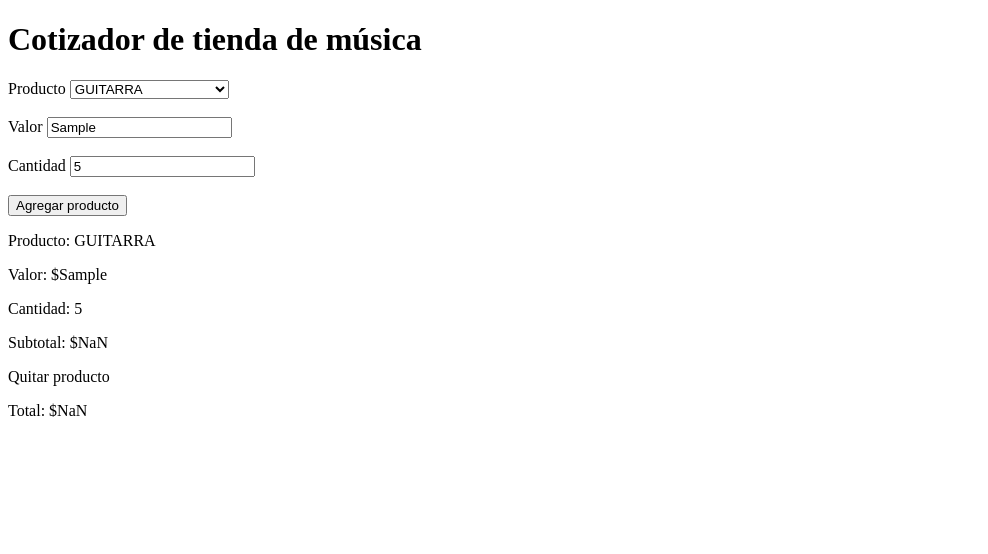
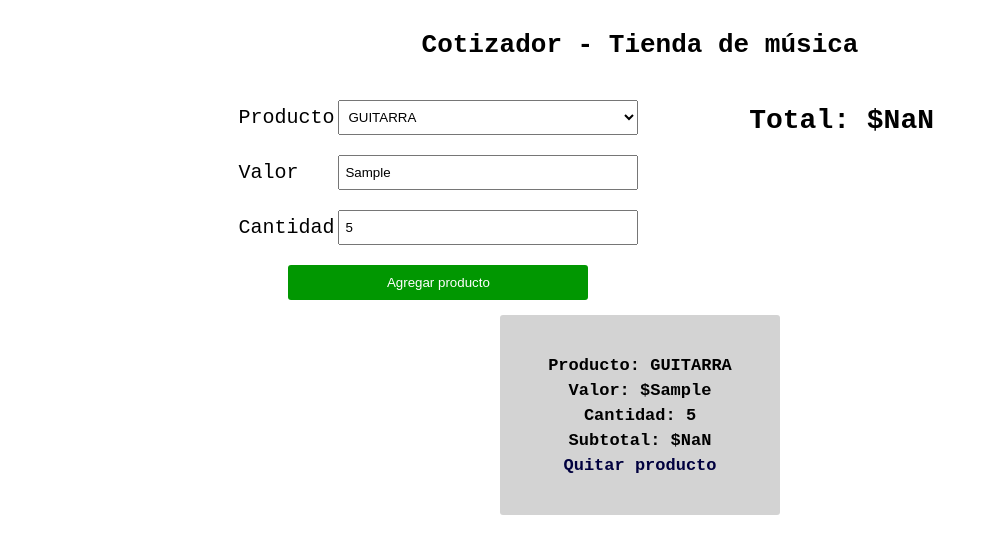
Before and after one commit to r-vudama/js-cotizador, a plain HTML site: page index.html in a window 1280 px wide. Both pictures are taken after typing "Sample", "5" into the empty fields and a click on the button "Agregar producto". Shown: the whole page, without its empty margins (0-988 px from the left). Drawn offline with Linux system fonts and the light colour scheme.

Commit message:
agregando css

```diff
--- a/index.html
+++ b/index.html
@@ -3,14 +3,17 @@
 <head>
     <meta charset="UTF-8">
     <meta name="viewport" content="width=device-width, initial-scale=1.0">
+    <link rel="stylesheet" href="style.css">
     <script defer src="main.js"></script>
     <title>Cotizador</title>
 </head>
 <body>
-    <h1>Cotizador de tienda de música</h1>
+    <h1>Cotizador - Tienda de música</h1>
 
-    <form action="" method="POST" action="index.html">
+    <div class="contenedor__form-y-total">
 
+        <form action="" method="POST" action="index.html" class="formulario">
+            <div class="formulario__select">
                 <label for="">Producto</label>
                 <select name="form_producto" id="form_producto">
                     <option value="GUITARRA" id="">GUITARRA</option>
@@ -18,25 +21,30 @@
                     <option value="CUERDAS GUITARRA" id="">CUERDAS GUITARRA</option>
                     <option value="CUERDAS BAJO" id="">CUERDAS BAJO</option>
                 </select>
-        <br>
-        <br>
+            </div>
+
+            <div class="formulario__input">
                 <label for="">Valor</label>
                 <input id="form_valor" type="text" name="form_valor" value="">
-        <br>
-        <br>
+            </div>
+
+            <div class="formulario__input">
                 <label for="">Cantidad</label>
                 <input type="number" name="form_cantidad" id="form_cantidad">
-        <br><br>
+            </div>
+
+            <div class="formulario__boton">
                 <button type="button" name="button" onclick="agregarProducto()">Agregar producto</button>
-
-
+            </div>
         </form>
 
-    <div id="carrito"></div>
+        <div id="carritoTotal" class="carritoTotal">
+            <p id="total">Total: $ 0</p>
+        </div>
 
-    <div id="carritoTotal">
-        <p id="total">Total: $</p>
     </div>
+
+    <div id="carrito" class="carrito"></div>
 
 
 
--- a/main.js
+++ b/main.js
@@ -43,6 +43,7 @@ function agregarProducto() {
 
         nuevoItem.appendChild(nuevoQuitar);
         nuevoQuitar.setAttribute('onclick', 'eliminarProducto(this)');
+        nuevoQuitar.setAttribute('class', 'quitarProducto');
         nuevoQuitar.appendChild(elementoQuitar);
 
     carrito.appendChild(nuevoItem)
--- /dev/null
+++ b/style.css
@@ -0,0 +1,129 @@
+*{
+    padding: 0;
+    margin: 0;
+    box-sizing: border-box;
+}
+
+body{
+    width: 90%;
+    margin: auto;
+    font-family: monospace;
+}
+
+button,
+a,
+input{
+    outline: none;
+}
+
+h1{
+    text-align: center;
+    margin: 30px auto
+}
+
+.contenedor__form-y-total{
+    margin: auto;
+    width: 70%;
+    display: flex;
+    justify-content: center;
+    align-items: flex-start;
+}
+
+.formulario{
+    width: 100%;
+}
+
+.formulario__select,
+.formulario__input,
+.formulario__boton{
+    display: flex;
+    justify-content: center;
+    align-items: center;
+    width: 100%;
+}
+
+label{
+    width: 100px;
+    font-size: 20px;
+}
+
+.formulario__select select,
+.formulario__input input,
+.formulario__boton button{
+    width: 300px;
+    height: 35px;
+    margin: 10px 0;
+    padding: 5px;
+}
+
+.carrito{
+    width: 100%;
+    display: flex;
+    justify-content: center;
+    align-items: center;
+    flex-wrap: wrap;
+}
+
+.formulario__boton button{
+    background: rgb(1, 151, 1);
+    color: #fff;
+    border: none;
+    border-radius: 3px;
+    transition: .3s all ease;
+}
+
+.formulario__boton button:hover{
+    background: rgb(0, 88, 0);
+}
+
+.carritoTotal{
+    width: 100%;
+}
+
+#nuevoItem{
+    display: flex;
+    flex-direction: column;
+    justify-content: center;
+    align-items: center;
+    width: 280px;
+    height: 200px;
+    background: rgb(211, 211, 211);
+    margin: 5px;
+    border-radius: 3px;
+    transition: .3s all ease;
+}
+
+#nuevoItem:hover{
+    background: rgb(167, 167, 167);
+}
+
+#nuevoItem p{
+    font-size: 17px;
+    font-weight: bold;
+    padding: 3px 0;
+}
+
+.quitarProducto{
+    font-weight: bold;
+    color: rgb(0, 0, 63);
+    cursor: pointer;
+    transition: .3s all ease;
+}
+
+.quitarProducto:hover{
+    color: #fff;
+}
+
+.carritoTotal{
+    width: 100%;
+    height: 100%;
+    display: flex;
+    justify-content: center;
+    align-items: center;
+}
+
+.carritoTotal p{
+    font-size: 28px;
+    font-weight: bold;
+    margin: 15px 0;
+}
```
Lines whose indentation alone changed are shown as unchanged.
